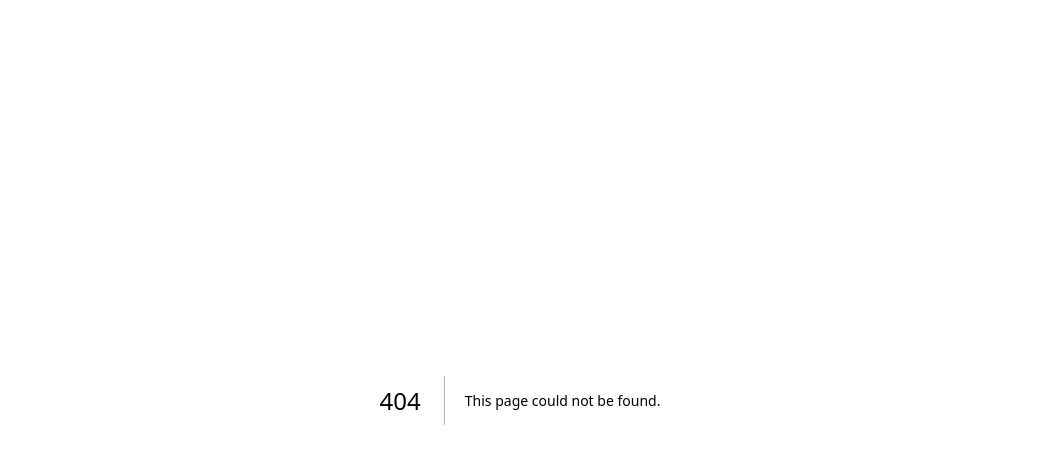
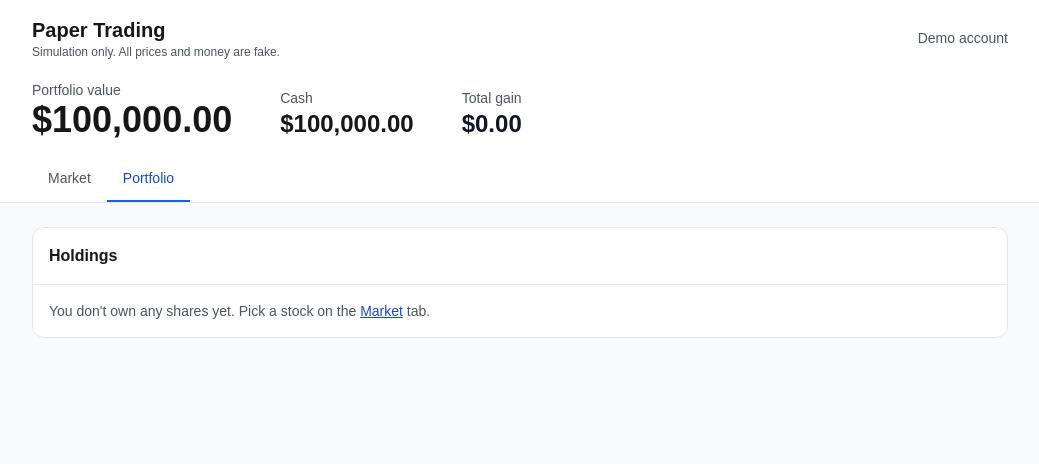
Before and after one commit to AzuZhou/paper-trading, a Next.js app in the folder web/: page /portfolio in a window 1280 px wide. Before the commit this address had no page. Shown: the top 464 px of the page, without its empty margins (120-1159 px from the left). Built offline with nearby package versions, Linux system fonts and the light colour scheme; no server answers.

Commit message:
add navigation tabs and portfolio page

```diff
--- a/web/app/(dashboard)/layout.tsx
+++ b/web/app/(dashboard)/layout.tsx
@@ -1,5 +1,6 @@
 import { AccountProvider } from "@/app/(dashboard)/providers/account-provider";
 import { PricesProvider } from "@/app/(dashboard)/providers/prices-provider";
+import Nav from "@/app/(dashboard)/ui/nav";
 import Summary from "@/app/(dashboard)/ui/summary";
 import TopBar from "@/app/(dashboard)/ui/top-bar";
 
@@ -16,7 +17,7 @@ export default function DashboardLayout({
             <div className="mx-auto max-w-5xl px-6">
               <TopBar />
               <Summary />
-              {/* <Nav /> */}
+              <Nav />
             </div>
           </div>
           <main className="mx-auto max-w-5xl px-6 py-6">{children}</main>
--- /dev/null
+++ b/web/app/(dashboard)/portfolio/page.tsx
@@ -0,0 +1,5 @@
+import Portfolio from "@/app/(dashboard)/ui/portfolio";
+
+export default function PortfolioPage() {
+  return <Portfolio />;
+}
--- /dev/null
+++ b/web/app/(dashboard)/ui/nav.tsx
@@ -0,0 +1,35 @@
+"use client";
+
+import Link from "next/link";
+import { usePathname } from "next/navigation";
+
+const TABS = [
+  { href: "/", label: "Market" },
+  { href: "/portfolio", label: "Portfolio" },
+];
+
+export default function Nav() {
+  const pathname = usePathname();
+
+  return (
+    <nav aria-label="Sections" className="flex">
+      {TABS.map((tab) => {
+        const active = pathname === tab.href;
+        return (
+          <Link
+            key={tab.href}
+            href={tab.href}
+            aria-current={active ? "page" : undefined}
+            className={`border-b-2 px-4 py-3 text-sm font-medium ${
+              active
+                ? "border-blue-600 text-blue-700"
+                : "border-transparent text-gray-600 hover:text-gray-900"
+            }`}
+          >
+            {tab.label}
+          </Link>
+        );
+      })}
+    </nav>
+  );
+}
--- /dev/null
+++ b/web/app/(dashboard)/ui/portfolio.tsx
@@ -0,0 +1,102 @@
+"use client";
+
+import Link from "next/link";
+import { useAccount } from "@/app/(dashboard)/providers/account-provider";
+import { usePrices } from "@/app/(dashboard)/providers/prices-provider";
+import { positionGainCents } from "@/lib/account";
+import { formatGain, formatUsd } from "@/lib/format";
+
+export default function Portfolio() {
+  const { account } = useAccount();
+  const prices = usePrices();
+
+  if (!account) {
+    return <p className="text-sm text-gray-600">Loading…</p>;
+  }
+
+  const holdings = Object.entries(account.holdings);
+
+  return (
+    <section className="overflow-hidden rounded-xl border border-gray-200 bg-white">
+      <h2 className="p-4 text-base font-semibold">Holdings</h2>
+      {holdings.length === 0 ? (
+        <p className="border-t border-gray-200 p-4 text-sm text-gray-600">
+          You don't own any shares yet. Pick a stock on the{" "}
+          <Link href="/" className="font-medium text-blue-700 underline">
+            Market
+          </Link>{" "}
+          tab.
+        </p>
+      ) : (
+        <div className="overflow-x-auto">
+          <table className="w-full border-collapse text-sm">
+            <caption className="sr-only">Shares you own</caption>
+            <thead>
+              <tr className="border-y border-gray-200 text-xs text-gray-600">
+                <th scope="col" className="px-4 py-2.5 text-left font-medium">
+                  Symbol
+                </th>
+                <th scope="col" className="px-4 py-2.5 text-right font-medium">
+                  Shares
+                </th>
+                <th scope="col" className="px-4 py-2.5 text-right font-medium">
+                  Price
+                </th>
+                <th scope="col" className="px-4 py-2.5 text-right font-medium">
+                  Value
+                </th>
+                <th scope="col" className="px-4 py-2.5 text-right font-medium">
+                  Gain / loss
+                </th>
+              </tr>
+            </thead>
+            <tbody>
+              {holdings.map(([symbol, shares]) => {
+                const price = prices?.prices[symbol];
+                const valueCents = price === undefined ? null : shares * price;
+                const gainCents =
+                  price === undefined
+                    ? null
+                    : positionGainCents(account, symbol, price);
+                const gainColor =
+                  gainCents === null || gainCents === 0
+                    ? "text-gray-900"
+                    : gainCents > 0
+                      ? "text-emerald-700"
+                      : "text-red-700";
+
+                return (
+                  <tr
+                    key={symbol}
+                    className="border-b border-gray-100 last:border-b-0"
+                  >
+                    <th
+                      scope="row"
+                      className="px-4 py-3 text-left font-semibold"
+                    >
+                      {symbol}
+                    </th>
+                    <td className="px-4 py-3 text-right tabular-nums">
+                      {shares}
+                    </td>
+                    <td className="px-4 py-3 text-right tabular-nums">
+                      {price === undefined ? "—" : formatUsd(price)}
+                    </td>
+                    <td className="px-4 py-3 text-right tabular-nums">
+                      {valueCents === null ? "—" : formatUsd(valueCents)}
+                    </td>
+                    <td
+                      className={`px-4 py-3 text-right tabular-nums ${gainColor}`}
+                    >
+                      {gainCents === null ? "—" : formatGain(gainCents)}
+                    </td>
+                  </tr>
+                );
+              })}
+            </tbody>
+          </table>
+        </div>
+      )}
+    </section>
+  );
+}
```
